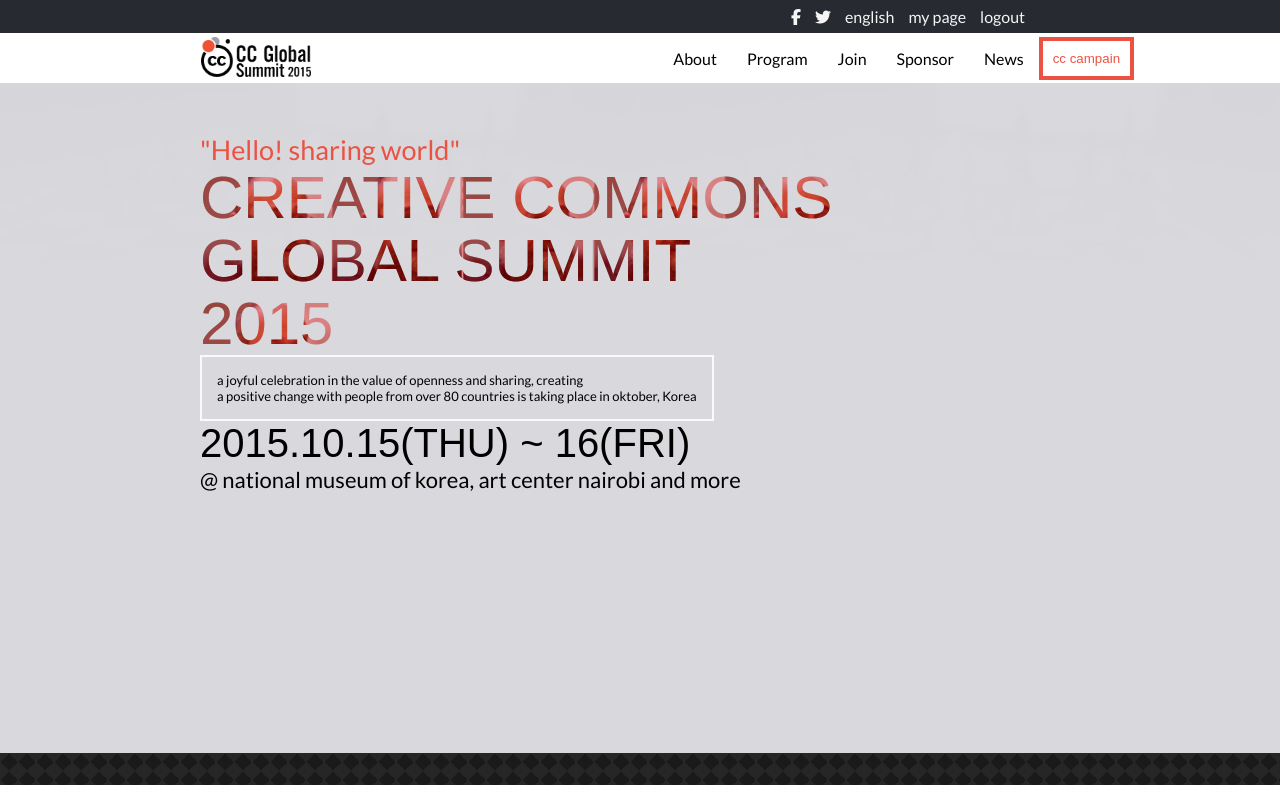
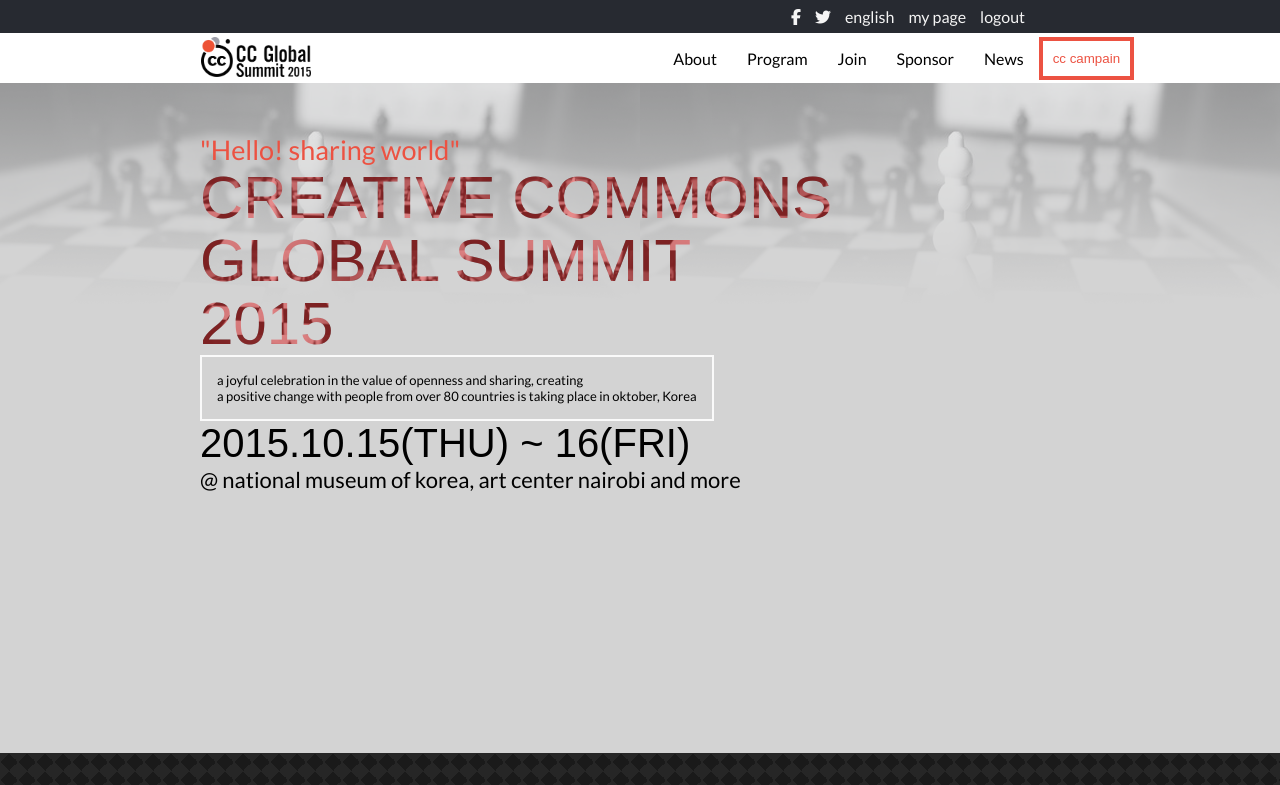
Before and after one commit to Timowest12/capstone, a website: page index.html in a window 1280 px wide. Shown: the top 785 px of the page. Drawn offline with Linux system fonts and the light colour scheme; a web font is replaced by a local one.

Commit message:
Add background-image

```diff
--- a/styles/styles.css
+++ b/styles/styles.css
@@ -85,7 +85,7 @@
   padding-top: 50px;
   padding-bottom: 60px;
   padding-left: 200px;
-  background-color: rgba(218, 217, 221, 0.952);
+
   min-height: 70vh;
 
   color: black;
@@ -104,8 +104,9 @@
 
   -webkit-text-fill-color: rgba(200, 0, 0, 0.459);
   -webkit-background-clip: text;
-  background-image: url('../assets/images/speaker1.png');
+  background-image: url('../assets/images/chess.jpg');
   background-blend-mode: darken;
+  background-size: 150px;
 }
 
 .blocktext {
```
Also changed, not shown: assets/images/chess.jpg (added).
